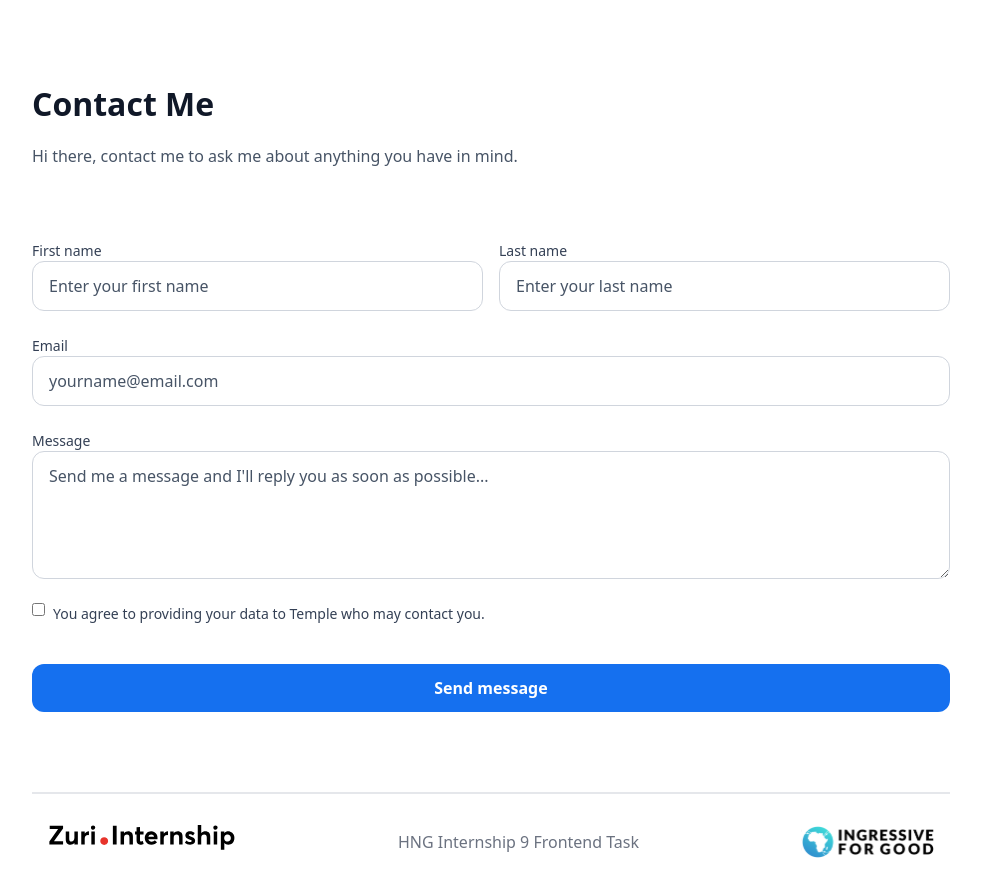
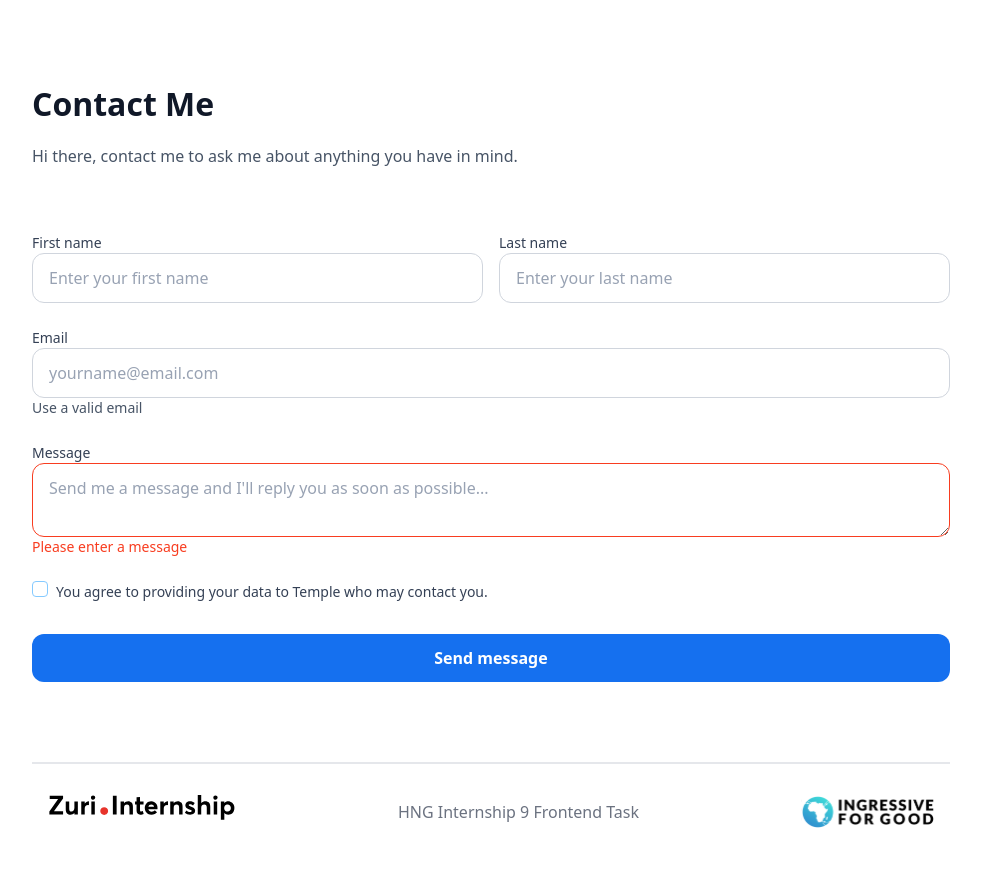
Before and after one commit to TTUmejiaku/hng-stage-1, a React (Vite) app: page /contact in a window 1280 px wide. Shown: the whole page, without its empty margins (149-1130 px from the left). After the commit the page ends 844 px from the top, so only its background shows below. Built offline with nearby package versions, Linux system fonts and the light colour scheme.

Commit message:
feat: Added error message for email and message input

```diff
--- a/src/components/Contact.jsx
+++ b/src/components/Contact.jsx
@@ -9,6 +9,9 @@ const Contact = () => {
     message: "",
     agreeTerms: false,
   });
+  const [isEmpty, setIsEmpty] = useState(false);
+  const [isSubmitting, setIsSubmitting] = useState(false);
+  const [message, setMessage] = useState("");
 
   const handleChange = (e) => {
     const { name, value, type, checked } = e.target;
@@ -17,6 +20,25 @@ const Contact = () => {
       ...prevFormData,
       [name]: type === "checkbox" ? checked : value,
     }));
+  };
+
+  const handleSubmit = (e) => {
+    e.preventDefault(e);
+
+    setIsSubmitting(true);
+    setMessage("Message sent successfully");
+
+    setTimeout(() => {
+      setFormData({
+        firstName: "",
+        lastName: "",
+        email: "",
+        message: "",
+        agreeTerms: false,
+      });
+      setMessage("");
+      setIsSubmitting(false);
+    }, 5000);
   };
 
   return (
@@ -28,7 +50,12 @@ const Contact = () => {
             Hi there, contact me to ask me about anything you have in mind.
           </p>
         </header>
-        <form className="mt-12 mb-20">
+        {message && (
+          <div className="w-full bg-green-200 text-gray500 mt-10 px-4 py-4">
+            {message}
+          </div>
+        )}
+        <form className="mt-10 mb-20" onSubmit={handleSubmit}>
           <div className="flex flex-col md:flex-row md:gap-4">
             <div className="form__group md:w-full">
               <label htmlFor="first_name" className="form__label">
@@ -38,7 +65,7 @@ const Contact = () => {
                 id="first_name"
                 type="text"
                 placeholder="Enter your first name"
-                className="form-input form__input"
+                className="form__input"
                 name="firstName"
                 value={formData.firstName}
                 onChange={handleChange}
@@ -52,7 +79,7 @@ const Contact = () => {
                 id="last_name"
                 type="text"
                 placeholder="Enter your last name"
-                className="form-input form__input"
+                className="form__input"
                 name="lastName"
                 value={formData.lastName}
                 onChange={handleChange}
@@ -60,18 +87,19 @@ const Contact = () => {
             </div>
           </div>
           <div className="form__group">
-            <label htmlFor="" className="form__label">
+            <label htmlFor="email" className="form__label">
               Email
             </label>
             <input
               id="email"
               type="email"
               placeholder="yourname@email.com"
-              className="form-input form__input"
               name="email"
+              required
               value={formData.email}
               onChange={handleChange}
             />
+            <small className="text-sm text-gray500">Use a valid email</small>
           </div>
           <div className="form__group">
             <label htmlFor="message" className="form__label">
@@ -79,29 +107,41 @@ const Contact = () => {
             </label>
             <textarea
               id="message"
+              type="textarea"
               placeholder="Send me a message and I'll reply you as soon as possible..."
-              className="form-textarea form__textarea h-32"
+              className="peer invalid:border-priRed"
               name="message"
               value={formData.message}
               onChange={handleChange}
+              required
             />
+            <small className="hidden peer-invalid:block peer-invalid:text-priRed text-sm">
+              Please enter a message
+            </small>
+            {/* {isEmpty && (
+            )} */}
           </div>
           <div className="flex flex-row item-center mt-6 space-x-2">
             <input
               id="agreeTerms"
               type="checkbox"
               checked={formData.agree}
-              className="form-checkbox mb-4"
               name="agreeTerms"
               onChange={handleChange}
+              required
             />
             <label htmlFor="agreeTerms" className="form__label ">
               You agree to providing your data to Temple who may contact you.
             </label>
           </div>
+
           <button
+            type="submit"
             id="btn__submit"
-            className="bg-blue600 w-full text-white py-3 rounded-xl mt-8 font-semibold"
+            className={`bg-blue600 w-full text-white py-3 rounded-xl mt-8 font-semibold cursor-pointer ${
+              isSubmitting ? "bg-blue300" : ""
+            }`}
+            disabled={isSubmitting}
           >
             Send message
           </button>
--- a/src/index.css
+++ b/src/index.css
@@ -11,6 +11,9 @@
     --gray__500: 216deg 18% 34%; /* #475467 */
     --gray__700: 218deg 24% 27%; /* #344054 */
     --blue__600: 215deg 87% 51%; /*#1570EF*/
+    --blue__200: 206deg 100% 85%; /*#B2DDFF*/
+    --blue__300: 206deg 100% 76%; /*#84CAFF*/
+    --red: 8deg 94% 55%; /*#F83F23*/
 
     /* fonts */
     --fs-xs: clamp(0.75rem, 1vw + 0.5rem, 0.875rem); /* 12px/14px*/
@@ -18,6 +21,29 @@
     --fs-md: clamp(1rem, 1.5vw + 0.875rem, 1.125rem); /* 16px/18px*/
     --fs-lg: clamp(1.125rem, 1.5vw + 1rem, 1.5rem); /* 21px/24px*/
     --fs-xl: clamp(1.25rem, 3.5vw + 1rem, 2rem); /* 24px/32px*/
+  }
+
+  [type="text"],
+  [type="email"],
+  [type="url"],
+  [type="password"],
+  [type="number"],
+  [type="date"],
+  [type="datetime-local"],
+  [type="month"],
+  [type="search"],
+  [type="tel"],
+  [type="time"],
+  [type="week"],
+  [multiple],
+  textarea,
+  select {
+    @apply border border-solid border-gray300 text-gray400 py-3 px-4 rounded-xl focus:border-blue200 focus:ring-blue300 placeholder:text-gray400 placeholder:text-small;
+  }
+
+  [type="checkbox"],
+  [type="radio"] {
+    @apply rounded border-blue300 text-blue600 hover:border-blue300 cursor-pointer focus:ring-blue300 focus:bg-white;
   }
 }
 
@@ -39,10 +65,10 @@
     @apply flex flex-col mt-6;
   }
 
-  .form__input,
+  /* .form__input,
   .form__textarea {
     @apply border border-solid border-gray300 text-gray400 py-3 px-4 rounded-xl placeholder:text-small placeholder:text-gray500;
-  }
+  } */
 
   .form__label {
     @apply text-xSmall text-gray700;
--- a/tailwind.config.cjs
+++ b/tailwind.config.cjs
@@ -12,6 +12,9 @@ module.exports = {
         gray700: "hsl(var(--gray__700))",
         gray900: "hsl(var(--gray__900))",
         blue600: "hsl(var(--blue__600))",
+        blue200: "hsl(var(--blue__200))",
+        blue300: "hsl(var(--blue__300))",
+        priRed: "hsl(var(--red))",
       },
       fontSize: {
         xLarge: "var(--fs-xl)",
@@ -22,5 +25,5 @@ module.exports = {
       },
     },
   },
-  plugins: ["@tailwindcss/forms"],
+  plugins: [require("@tailwindcss/forms")],
 };
```
